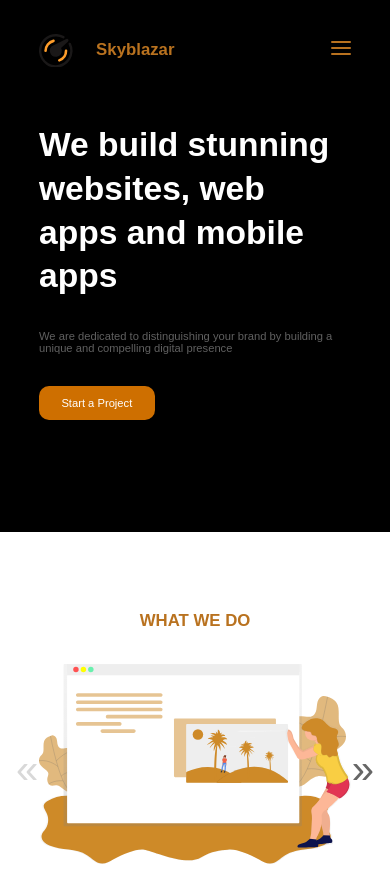
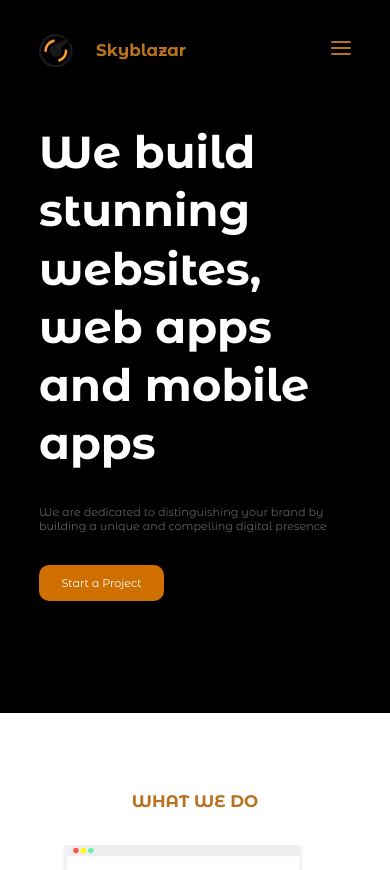
Before and after one commit to elishaking/skyblazar-website, a React (Create React App) app: page / in a window 390 px wide. Shown: the top 870 px of the page. Built offline with nearby package versions, Linux system fonts and the light colour scheme.

Commit message:
font select

```diff
--- a/public/index.html
+++ b/public/index.html
@@ -1,6 +1,5 @@
 <!DOCTYPE html>
 <html lang="en">
-
   <head>
     <meta charset="utf-8" />
     <link rel="icon" href="%PUBLIC_URL%/favicon.png" />
@@ -10,15 +9,27 @@
     <!-- <meta name="description"
     content="SkyBlazar incorporates modern software engineering techniques to deliver innovative and
   futuristic software solutions to tackle major issues spanning several sectors. We are team of tenacious professionals with broad expertise in the (graphic) design and implementation of responsive/modern websites, mobile apps and desktop apps. Our dedicated engineering team can fluently integrate Artificial Intelligence(AI) into your app as needed, so you don't have to look elsewhere for a robust delivery."> -->
-  <meta name="description" content="We build stunning websites, robust web apps and mobile apps">
-  <meta property="og:type" content="website">
-  <meta property="og:url" content="https://skyblazar.com">
-  <meta property="og:description" content="We build stunning websites, robust web apps and mobile apps">
-  <meta property="og:image" content="https://skyblazar.com/images/logo-black.png">
-  <meta property="og:locale" content="en_US">
-  <meta property="og:title" content="SkyBlazar: UI/UX Design, Web/Mobile App Development">
-  <meta name="author" content="King Elisha">
-  <meta name="founder" content="King Elisha">
+    <meta
+      name="description"
+      content="We build stunning websites, robust web apps and mobile apps"
+    />
+    <meta property="og:type" content="website" />
+    <meta property="og:url" content="https://skyblazar.com" />
+    <meta
+      property="og:description"
+      content="We build stunning websites, robust web apps and mobile apps"
+    />
+    <meta
+      property="og:image"
+      content="https://skyblazar.com/images/logo-black.png"
+    />
+    <meta property="og:locale" content="en_US" />
+    <meta
+      property="og:title"
+      content="SkyBlazar: UI/UX Design, Web/Mobile App Development"
+    />
+    <meta name="author" content="King Elisha" />
+    <meta name="founder" content="King Elisha" />
     <link rel="apple-touch-icon" href="logo192.png" />
     <!--
       manifest.json provides metadata used when your web app is installed on a
@@ -34,7 +45,11 @@
       work correctly both with client-side routing and a non-root public URL.
       Learn how to configure a non-root public URL by running `npm run build`.
     -->
-  <link rel="stylesheet" href="%PUBLIC_URL%/css/glide.min.css">
+    <link
+      href="https://fonts.googleapis.com/css2?family=Montserrat+Alternates:wght@400;500;700&display=swap"
+      rel="stylesheet"
+    />
+    <link rel="stylesheet" href="%PUBLIC_URL%/css/glide.min.css" />
     <title>SkyBlazar: UI/UX Design, Web/Mobile App Development</title>
   </head>
 
@@ -53,5 +68,4 @@
     -->
     <script src="%PUBLIC_URL%/js/glide.min.js"></script>
   </body>
-
 </html>
--- a/src/components/routes/Landing.scss
+++ b/src/components/routes/Landing.scss
@@ -31,9 +31,8 @@
         }
 
         h1 {
-          // font-size: 300%;
-          font-family: "montserrat-medium", sans-serif;
-          font-size: 6rem;
+          font-size: 400%;
+          // font-size: 6rem;
           line-height: 1.3;
         }
 
@@ -60,13 +59,13 @@
       //   }
       // }
       .content {
-        .left {
-          width: 70%;
+        // .left {
+        //   width: 70%;
 
-          h1 {
-            font-size: 300%;
-          }
-        }
+        //   h1 {
+        //     font-size: 300%;
+        //   }
+        // }
 
         .right {
           width: 70%;
@@ -86,7 +85,7 @@
         margin-top: 5em;
 
         .left {
-          width: 80%;
+          // width: 80%;
           margin-bottom: 3em;
         }
 
--- a/src/index.css
+++ b/src/index.css
@@ -5,7 +5,7 @@
 }
 
 body {
-  font-family: 'Montserrat', sans-serif;
+  font-family: "Montserrat Alternates", sans-serif;
 }
 
 code {
```
Lines whose indentation alone changed are shown as unchanged.
